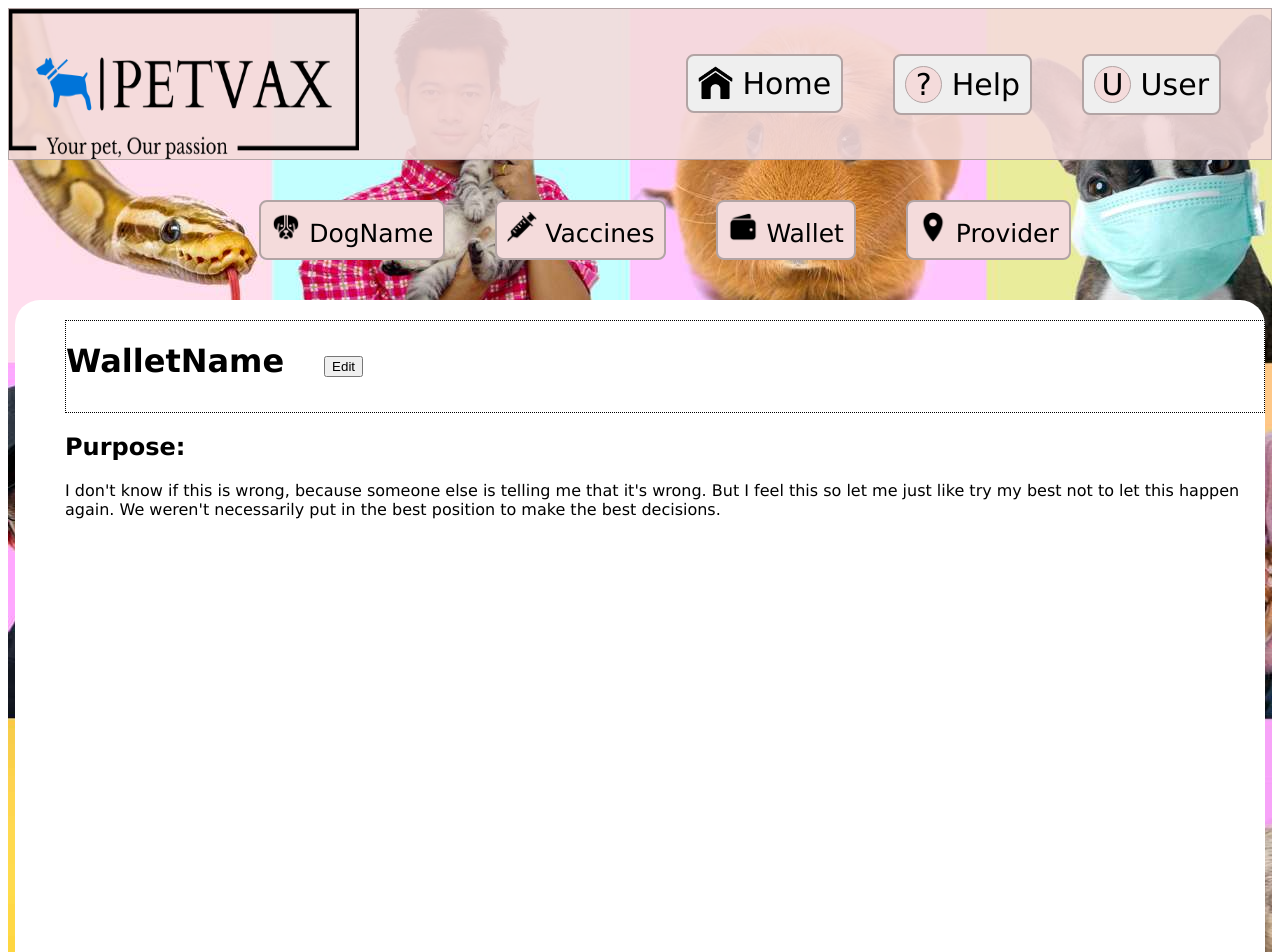
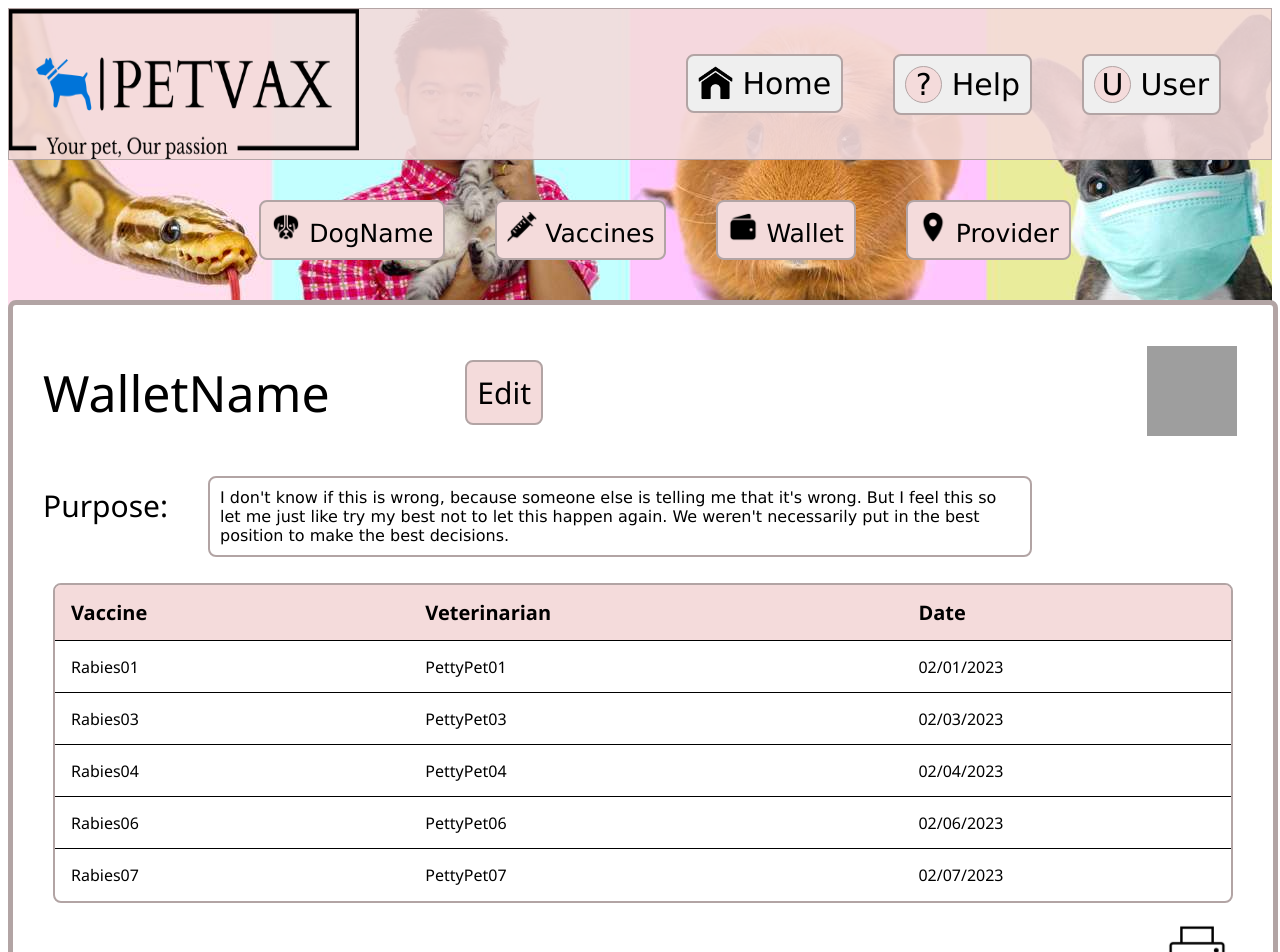
Before and after one commit to ucmo-cs/Carebears_SP23, an Angular app in the folder petvax-app/petvax-app/: page /walletDetail in a window 1280 px wide. Shown: the top 952 px of the page. Built offline with nearby package versions, Linux system fonts and the light colour scheme; grey boxes are pictures that could not be loaded.

Commit message:
Added WalletDetail page with hardcoded data

```diff
--- a/petvax-app/petvax-app/src/app/components/vaccination-page/vaccination-page.component.scss
+++ b/petvax-app/petvax-app/src/app/components/vaccination-page/vaccination-page.component.scss
@@ -22,7 +22,6 @@
     padding: 50px;
     height: auto;
     width: auto;
-
 }
 
 .example-container {
--- a/petvax-app/petvax-app/src/app/components/vaccination-page/vaccination-page.component.ts
+++ b/petvax-app/petvax-app/src/app/components/vaccination-page/vaccination-page.component.ts
@@ -5,7 +5,7 @@ import {MatTableDataSource} from '@angular/material/table';
 declare var require: any
 const html2pdf = require('html2pdf.js');
 import jsPDF from 'jspdf';
-import 'jspdf-autotable';
+//import 'jspdf-autotable';
 
 export interface VaccinesList {
   name: string;
--- a/petvax-app/petvax-app/src/app/components/wallet-details/wallet-details.component.html
+++ b/petvax-app/petvax-app/src/app/components/wallet-details/wallet-details.component.html
@@ -2,16 +2,61 @@
     <app-header></app-header>
     <div style="padding: 20px;"></div>
     <app-navigation></app-navigation>
-    <div class="body" style="display: internal;">
-        <div class ="bodyFirst" style="display: internal;">
-            <h1>WalletName</h1>
-            <button id="editBttn">Edit</button>
+
+    <div class="body">
+
+        <div class ="first-section">
+            <div class ="title-section"><h1>WalletName</h1></div>
+            <div class ="edit-button-section"><button class = "editBttn">Edit</button></div>
+            <div class ="back-button-section">
+                <button class = "backBttn" (click)="goToWalletPage()">
+                    <img src="../../../assets/images/back.png" height ="90" width="90" />
+                </button>
+            </div>
         </div>
-        <div class ="bodySecond">
-            <h2>Purpose: </h2><p></p>
+
+        <div class ="second-section">
+            <h2>Purpose: </h2>
             <p>I don't know if this is wrong, because someone else is telling me that it's wrong.
             But I feel this so let me just like try my best not to let this happen again.
             We weren't necessarily put in the best position to make the best decisions.</p>
+        </div>
+
+        <div class = "third-section">
+            <section class="table-container mat-elevation-z8" tabindex="0">
+                <div #content>
+                    <table mat-table [dataSource]="dataSource" matSort class="mat-elevation-z8">
+
+                        <!-- Vaccine Name Column -->
+                        <ng-container matColumnDef="name">
+                            <th mat-header-cell *matHeaderCellDef mat-sort-header sortActionDescription="Sort by name"> Vaccine </th>
+                            <td mat-cell *matCellDef="let element"> {{element.name}} </td>
+                        </ng-container>
+
+                        <!-- Provider Column -->
+                        <ng-container matColumnDef="provider">
+                            <th mat-header-cell *matHeaderCellDef mat-sort-header sortActionDescription="Sort by provider"> Veterinarian </th>
+                            <td mat-cell *matCellDef="let element"> {{element.provider}} </td>
+                        </ng-container>
+
+                        <!-- Date Column -->
+                        <ng-container matColumnDef="date">
+                            <th mat-header-cell *matHeaderCellDef mat-sort-header sortActionDescription="Sort by date"> Date </th>
+                            <td mat-cell *matCellDef="let element"> {{element.date}} </td>
+                        </ng-container>
+
+                        <tr mat-header-row *matHeaderRowDef="displayedColumns; sticky: true"></tr>
+                        <tr mat-row *matRowDef="let row; columns: displayedColumns;"></tr>
+                    </table>
+                </div>
+            </section>
+        </div>
+
+        <div class="fourth-section">
+        <!-- Print Button section -->
+        <button class="printBttn" (click)="generatePDF()">
+            <img src="../../../assets/images/print.png" height ="60" width="60" />
+        </button>
         </div>
 
     </div>
--- a/petvax-app/petvax-app/src/app/components/wallet-details/wallet-details.component.scss
+++ b/petvax-app/petvax-app/src/app/components/wallet-details/wallet-details.component.scss
@@ -1,4 +1,4 @@
-.container{
+.container {
     background-image: url(../../../assets/images/main-bg-image.jpg);
     -webkit-background-size:cover;
     -o-background-size:cover;
@@ -8,38 +8,112 @@
     width: all;
 }
 
-.body{
+.body {
     background-color: white;
     width: 1200px;
-    height: 725px;
+    height: auto;
     margin: 0 auto;
-    padding-left: 50px;
+    padding-left: 30px;
+    padding-right: 30px;
     padding-top: 20px;
+    padding-bottom: 20px;
     position: relative;
     border-radius: 25px;
     overflow-y: auto;
     font-family:Verdana, Geneva, Tahoma, sans-serif;
+    border-radius: 8px;
+    border: 5px solid #B2A4A4;
 }
 
-h1{
-    padding-bottom: 10px;
-    padding-right: 40px;
+.first-section {
+    display: flex;
+    align-items: center;
+    //border: 1px dotted black;
 }
 
-p{
-    display: block;
-    margin-top: 1em;
-    margin-bottom: 1em;
-    margin-left: 0;
-    margin-right: 0;
+    .title-section {
+        width: 500px;
+    }
+
+        h1 {
+            font-family: 'Segoe UI', Tahoma, Geneva, Verdana, sans-serif;
+            font-weight: 500;
+            font-size: 50px;
+        }
+
+    .edit-button-section {
+        width: 800px;
+    }
+
+        .editBttn {
+            border: 2.5px solid #B2A4A4;
+            border-radius: 8px;
+            padding: 10px 10px;
+            font-size: 30px;
+            font-family: 'Segoe UI', Tahoma, Geneva, Verdana, sans-serif;
+            background-color: rgba(244,219,219);
+        }
+
+        .backBttn {
+            background-color: white;
+            border: none;
+            text-align: right;
+        }
+
+.second-section {
+    display: flex;
 }
 
-#editBttn{
-    //margin-left: auto;
+    h2 {
+        padding-right: 40px;
+        font-family: 'Segoe UI', Tahoma, Geneva, Verdana, sans-serif;
+        font-weight: 500;
+        font-size: 30px;
+    }
+
+    p {
+        display: block;
+        margin-top: 1em;
+        margin-bottom: 1em;
+        margin-left: 0;
+        margin-right: 0;
+        width: 800px;
+        border-radius: 8px;
+        border: 2.5px solid #B2A4A4;
+        padding: 10px;
+    }
+
+.third-section{
+    padding: 10px;
 }
 
-.bodyFirst{
-    border: 1px dotted black;
+    .table-container {
+        height: auto;
+        width: auto;
+        overflow: auto;
+        border-radius: 8px;
+        border: 2.5px solid #B2A4A4;
+    }
+
+    table {
+        width: 100%;
+        font-family: 'Segoe UI', Tahoma, Geneva, Verdana, sans-serif;
+    }
+
+    th.mat-sort-header {
+        background-color: rgba(244,219,219);
+        font-size: 20px;
+        font-family: 'Segoe UI', Tahoma, Geneva, Verdana, sans-serif;
+    }
+
+.fourth-section{
+    margin-top: 10px;
+    padding-right: 10px;
     display: flex;
-    align-items: center; /* Vertical align the elements to the center */
+    justify-content: flex-end;
 }
+
+    .printBttn {
+        background-color: white;
+        border: none;
+    }
--- a/petvax-app/petvax-app/src/app/components/wallet-details/wallet-details.component.ts
+++ b/petvax-app/petvax-app/src/app/components/wallet-details/wallet-details.component.ts
@@ -1,4 +1,28 @@
-import { Component } from '@angular/core';
+import {AfterViewInit, Component, ViewChild, ElementRef} from '@angular/core';
+import { WALLET_LIST } from '../wallet-page/WALLET_LIST_MOCK_DATA';
+import { HttpClient } from '@angular/common/http';
+import { ActivatedRoute, Route, Router } from '@angular/router';
+import {MatTableDataSource} from '@angular/material/table';
+import {MatSort, Sort} from '@angular/material/sort';
+declare var require: any
+const html2pdf = require('html2pdf.js');
+import jsPDF from 'jspdf';
+
+export interface VaccinesList {
+  name: string;
+  id: number;
+  provider: string;
+  date: string;
+}
+
+// Table Content
+const VAX_DATA: VaccinesList[] = [
+  {id: 1, name: 'Rabies01', provider: 'PettyPet01', date: '02/01/2023'},
+  {id: 3, name: 'Rabies03', provider: 'PettyPet03', date: '02/03/2023'},
+  {id: 4, name: 'Rabies04', provider: 'PettyPet04', date: '02/04/2023'},
+  {id: 6, name: 'Rabies06', provider: 'PettyPet06', date: '02/06/2023'},
+  {id: 7, name: 'Rabies07', provider: 'PettyPet07', date: '02/07/2023'},
+];
 
 @Component({
   selector: 'app-wallet-details',
@@ -6,5 +30,55 @@ import { Component } from '@angular/core';
   styleUrls: ['./wallet-details.component.scss']
 })
 export class WalletDetailsComponent {
+  data: any;
 
+  constructor(
+    private router:Router
+    // private http: HttpClient
+  ) {
+
+  }
+  ngOnInit(): void {
+    this.getWalletList();
+  }
+
+  getWalletList() {
+    return WALLET_LIST;
+  }
+
+  goToWalletPage() {
+    this.router.navigate(['/wallet']);
+  }
+
+  displayedColumns = ['name', 'provider', 'date'];
+  dataSource = new MatTableDataSource(VAX_DATA);
+
+
+  @ViewChild(MatSort, { static: false }) sort!: MatSort;
+  @ViewChild('content', { static: false }) content!: ElementRef;
+
+  ngAfterViewInit() {
+    this.dataSource.sort = this.sort;
+  }
+
+  public generatePDF(): void {
+    const doc = new jsPDF('p', 'pt', 'a4');
+
+    const specialElementHandlers = {
+      '#editor': function (element: any, renderer: any) {
+        return true;
+      }
+    };
+
+    const table = this.content.nativeElement;
+
+    html2pdf().from(table).set({
+      margin: 10,
+      filename: 'vaccines.pdf',
+      image: { type: 'png', quality: 1 },
+      html2canvas: { dpi: 200, scale: 4, letterRendering: true },
+      jsPDF: { unit: 'pt', format: 'a4', orientation: 'portrait'},
+      pagebreak: { avoid: ['.table-header'] }
+    }).save();
+  }
 }
--- a/petvax-app/petvax-app/src/app/components/wallet-page/wallet-page.component.html
+++ b/petvax-app/petvax-app/src/app/components/wallet-page/wallet-page.component.html
@@ -6,7 +6,7 @@
 
     <!-- Wallet Button -->
     <div style="display: internal;">
-        <button class="button" *ngFor="let wallet of getWalletList()" (click)="navigateWalletDetail()">
+        <button class="button" *ngFor="let wallet of getWalletList()" (click)="goToWalletDetail()">
             <div style="padding: 10px;">
                 <img src = "../../../assets/images/wallet-item.png" width=100px height=100px/>
                 <p>{{wallet.wallet_name}}</p>
--- a/petvax-app/petvax-app/src/app/components/wallet-page/wallet-page.component.ts
+++ b/petvax-app/petvax-app/src/app/components/wallet-page/wallet-page.component.ts
@@ -25,7 +25,7 @@ export class WalletPageComponent {
     return WALLET_LIST;
   }
 
-  navigateWalletDetail() {
+  goToWalletDetail(){
     this.router.navigate(['/walletDetail']);
   }
 }
```
